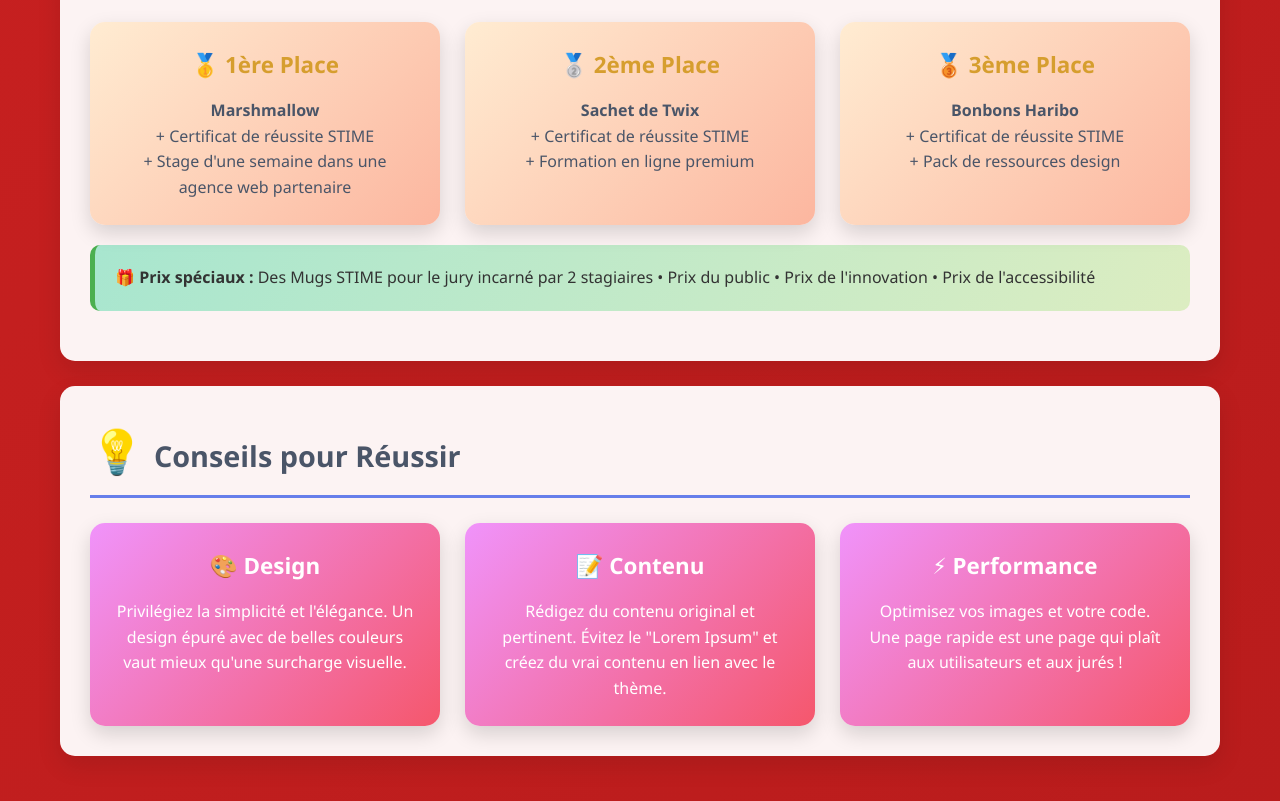
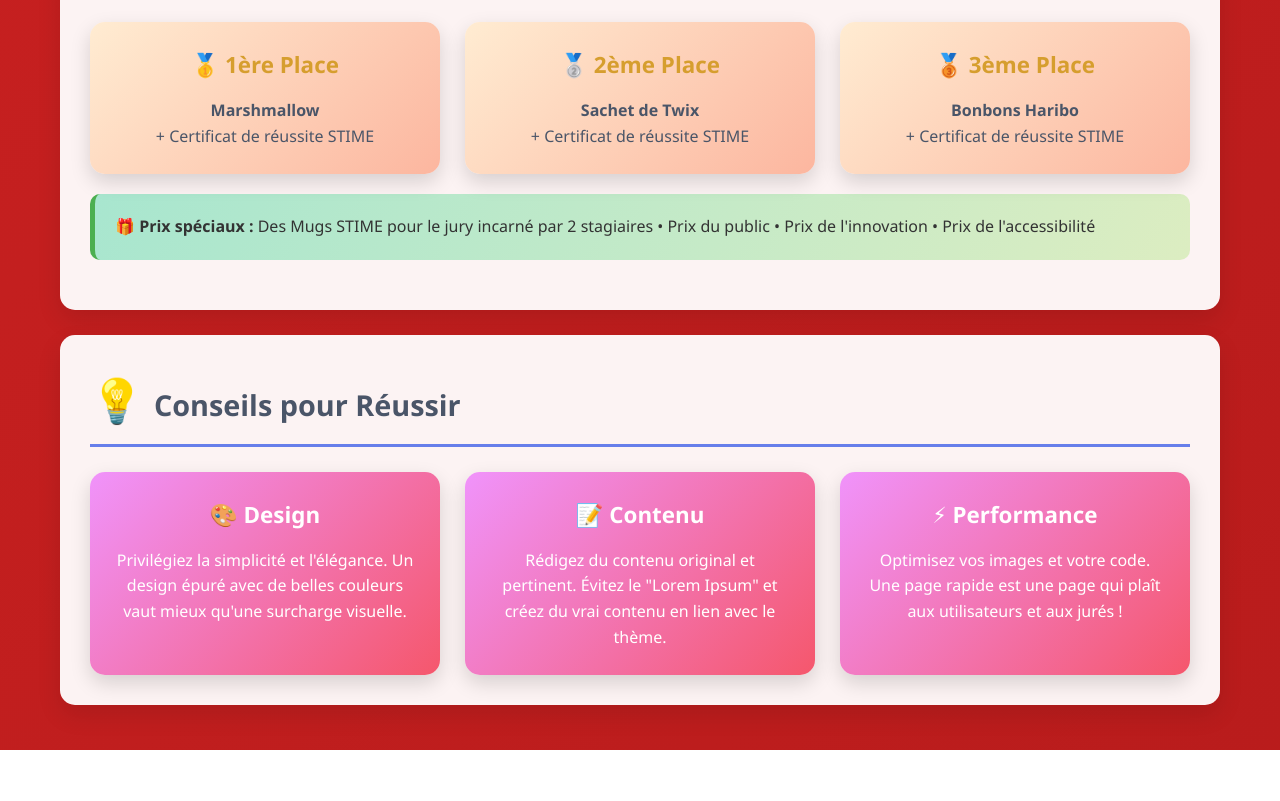
Before and after one commit to saumon/concours_stagiaire_stime_2025, a plain HTML site: page index.html in a window 1280 px wide. Shown: the part 3751-4552 px from the top of the page. After the commit the page ends 4501 px from the top, so only its background shows below. Drawn offline with Linux system fonts and the light colour scheme.

Commit message:
prizes update

```diff
--- a/index.html
+++ b/index.html
@@ -488,20 +488,17 @@
                 <div class="card prize-card">
                     <h3>🥇 1ère Place</h3>
                     <p><strong>Marshmallow</strong><br>
-                    + Certificat de réussite STIME<br>
-                    + Stage d'une semaine dans une agence web partenaire</p>
+                    + Certificat de réussite STIME</p>
                 </div>
                 <div class="card prize-card">
                     <h3>🥈 2ème Place</h3>
                     <p><strong>Sachet de Twix</strong><br>
-                    + Certificat de réussite STIME<br>
-                    + Formation en ligne premium</p>
+                    + Certificat de réussite STIME</p>
                 </div>
                 <div class="card prize-card">
                     <h3>🥉 3ème Place</h3>
                     <p><strong>Bonbons Haribo</strong><br>
-                    + Certificat de réussite STIME<br>
-                    + Pack de ressources design</p>
+                    + Certificat de réussite STIME</p>
                 </div>
             </div>
 
```
